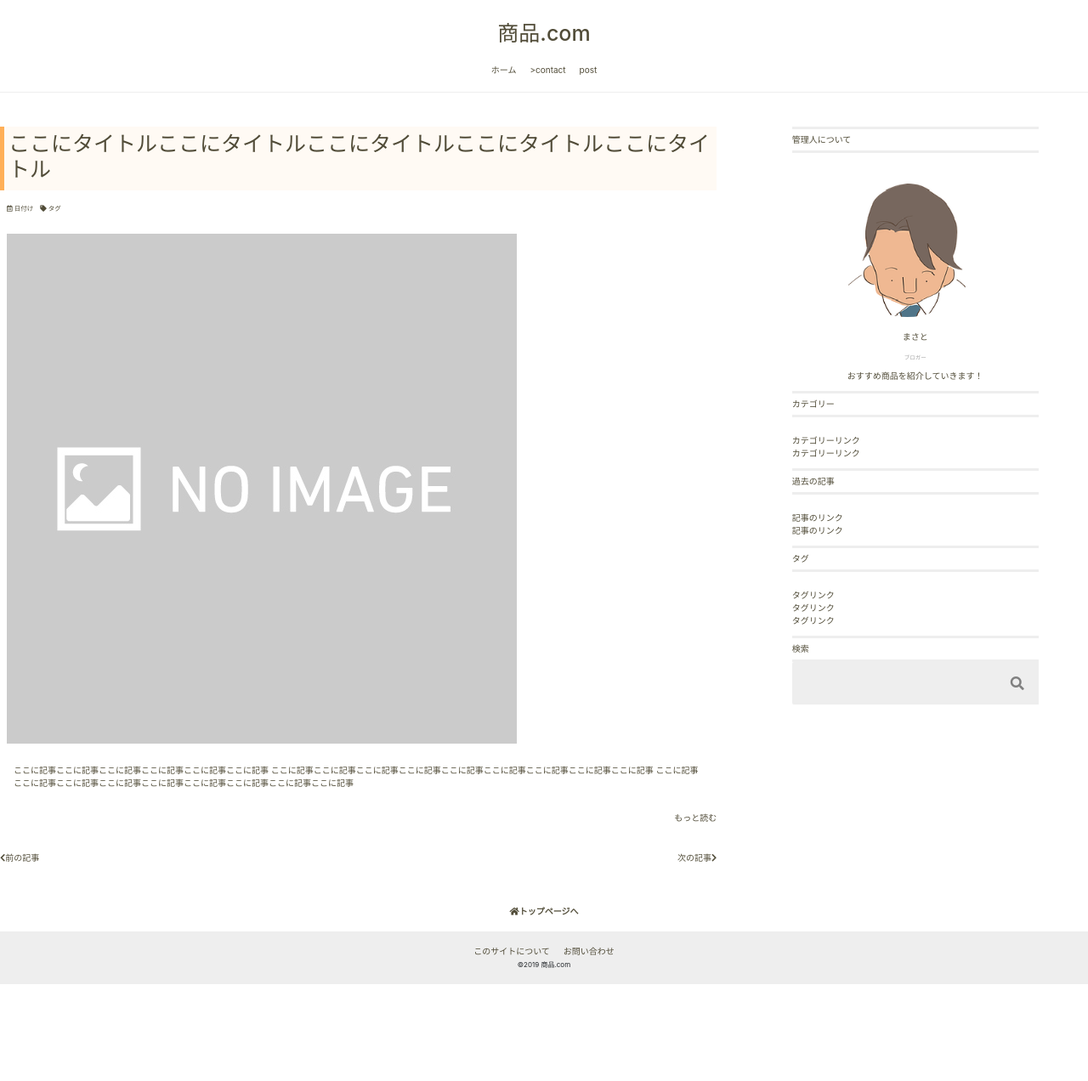
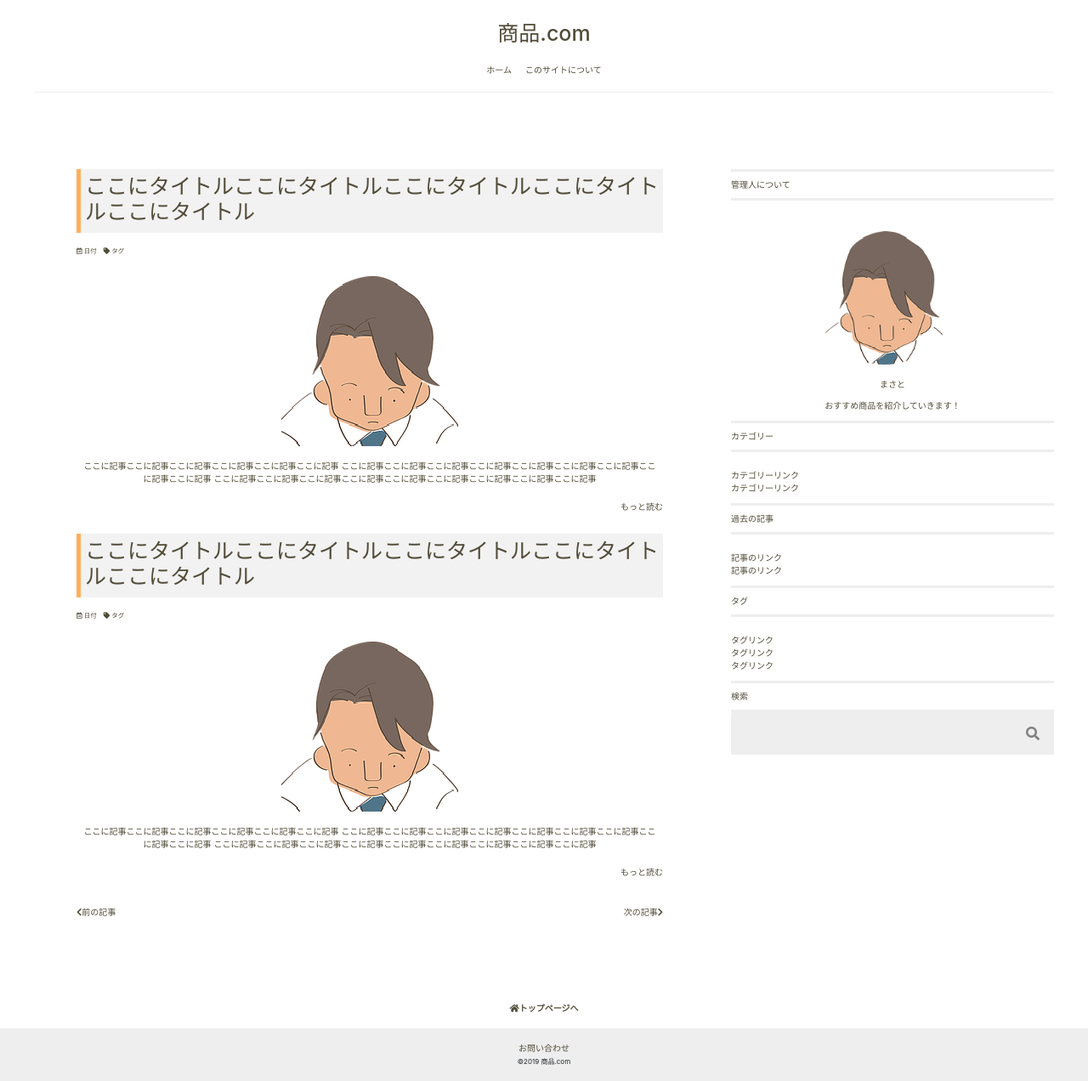
Before and after one commit to Tcs568/wp_blog, a PHP site: page / in a window 1280 px wide. Shown: the whole page at 85% size. Before the commit the page ends 1158 px from the top, so only its background shows below. Run offline with PHP 8.4, Linux system fonts and the light colour scheme; some libraries are stand-ins or nearby versions.

Commit message:
version-01

```diff
--- a/css/style.css
+++ b/css/style.css
@@ -9,31 +9,16 @@ body {
   font-size: 16em;
   line-height: 2;
 }
+/* text */
 h1 {
   font-size: 36px;
   font-size: calc(2.4rem + ((1vw - 0.64rem) * 2.1429)); /* 24px~36pxで可変*/
   line-height: 1.3;
 }
 h2 {
-  font-size: 24px; /* IE8以下とAndroid4.3以下用フォールバック */
+  font-size: 24px;
   font-size: calc(2rem + ((1vw - 0.64rem) * 0.7143)); /* 20px~24pxで可変*/
   line-height: 1.3;
-}
-/* 560px未満  */
-@media screen and (max-width: 559px) {
-  body {
-    line-height: 2;
-  }
-  h1 {
-    font-size: 2.4rem; /* 24px*/
-  }
-  h2 {
-    font-size: 2rem; /* 20px*/
-  }
-}
-.txtxs {
-  font-size: 0.65rem;
-  color: rgba(0, 0, 0, 0.35);
 }
 h1,
 h2,
@@ -47,14 +32,14 @@ h6 {
 p {
   margin: 0 0 8px 0;
 }
-li {
-  list-style-type: none;
-}
 a {
   color: #514c38 !important;
 }
 a:hover {
   text-decoration: none !important;
+}
+li {
+  list-style-type: none;
 }
 img {
   border: 0;
@@ -67,7 +52,8 @@ img {
 /* wrapper */
 .wrapper {
   color: #514c38;
-  max-width: 1300px;
+  max-width: 1200px;
+  width: 95%;
   margin: 0 auto;
   overflow: hidden;
 }
@@ -100,22 +86,12 @@ img {
 /* main */
 /* content */
 .content {
-  margin-top: 40px;
-}
-@media screen and (max-width: 559px) {
-  .content {
-    margin-top: 8px;
-  }
+  margin-top: 20px;
 }
 /* top */
 .top__inner {
   width: 100%;
   margin-top: 40px;
-}
-@media screen and (max-width: 559px) {
-  .top__inner {
-    margin-top: 8px;
-  }
 }
 .top__head {
   text-align: center;
@@ -129,24 +105,17 @@ img {
   width: 32px;
   height: 32px;
 }
-/* 560px未満  */
-@media screen and (max-width: 559px) {
-  .swiper-button-prev,
-  .swiper-button-next {
-    display: none;
-  }
-}
 /* post */
 .post__inner {
-  margin: 0 auto;
+  padding: 50px 50px;
 }
 .post__meta {
   display: flex;
   font-size: 0.75rem;
-  margin: 16px 0;
+  padding: 16px 0;
 }
 .meta__item {
-  padding: 0 8px;
+  padding-right: 8px;
 }
 /* post-nav */
 .post__nav {
@@ -155,16 +124,22 @@ img {
   justify-content: space-between;
 }
 /* article */
+.post__article {
+  margin-bottom: 24px;
+}
 .article__head {
   padding: 0.5em;
   color: #494949;
-  background: #fffaf4;
+  /* background: #fffaf4; */
+  background-color: #f2f2f2;
   border-left: solid 5px #ffaf58;
 }
+.article__thumb {
+  text-align: center;
+  padding: 8px;
+}
 .article__content {
-  padding: 16px;
-}
-.article__thumb {
+  text-align: center;
   padding: 8px;
 }
 .article__btn {
@@ -172,11 +147,10 @@ img {
 }
 /* sidebar */
 .sidebar__inner {
-  width: 290px;
-  margin: 0 auto;
+  padding: 50px 0;
 }
 .sidebar__head {
-  padding: 0.5em 0;
+  padding: 8px 0;
   margin-bottom: 20px;
   border-top: solid 3px #eee;
   border-bottom: solid 3px #eee;
@@ -188,7 +162,6 @@ img {
 /* profile */
 .profile__item {
   text-align: center;
-  margin-bottom: 8px;
 }
 .profile__thumb {
   width: 182px;
--- a/index.html
+++ b/index.html
@@ -39,13 +39,9 @@
               <li class="list__item">
                 <a class="list__link" href="/index.html">ホーム</a>
               </li>
-                            <!-- テスト -->
-                            <li class="list__item">
-                              <a class="list__link" href="/contact.html">>contact</a>
-                            </li>
-                            <li class="list__item">
-                              <a class="list__link" href="/post.html">post</a>
-                            </li>
+              <li class="list__item">
+                <a class="list__link" href="/index.html">このサイトについて</a>
+              </li>
         </div>
       </header>
       <!-- top -->
@@ -63,7 +59,7 @@
       <div class="content">
         <div class="row">
           <!-- post -->
-          <div class="col-sm-12 col-md-8">
+          <div class="col-sm-12 col-lg-8">
             <main id="main">
               <section id="post">
                 <div class="post__inner">
@@ -79,7 +75,7 @@
                       <div class="meta__date">
                         <span class="meta__item">
                           <i class="far fa-calendar-alt a-fw"></i>
-                          日付け
+                          日付
                         </span>
                       </div>
                       <div class="meta__tag">
@@ -90,7 +86,7 @@
                       </div>
                     </div>
                     <div class="article__thumb">
-                      <img width="840" src="img/no-img.jpg" alt="" />
+                      <img width="840" src="img/profile.png" alt="" />
                     </div>
                     <div class="article__content">
                       <p>
@@ -100,9 +96,45 @@
                       </p>
                     </div>
                     <div class="article__btn">
-                      <button><a href="">もっと読む</a></button>
+                      <button><a href="/post.html">もっと読む</a></button>
                     </div>
                   </article>
+                  <article class="post__article">
+                      <header class="article__head">
+                        <a href=""
+                          ><h1>
+                            ここにタイトルここにタイトルここにタイトルここにタイトルここにタイトル
+                          </h1></a
+                        >
+                      </header>
+                      <div class="post__meta">
+                        <div class="meta__date">
+                          <span class="meta__item">
+                            <i class="far fa-calendar-alt a-fw"></i>
+                            日付
+                          </span>
+                        </div>
+                        <div class="meta__tag">
+                          <span class="mata__item">
+                            <i class="fas fa-tag a-fw"></i>
+                            <a href="">タグ</a>
+                          </span>
+                        </div>
+                      </div>
+                      <div class="article__thumb">
+                        <img width="840" src="img/profile.png" alt="" />
+                      </div>
+                      <div class="article__content">
+                        <p>
+                          ここに記事ここに記事ここに記事ここに記事ここに記事ここに記事
+                          ここに記事ここに記事ここに記事ここに記事ここに記事ここに記事ここに記事ここに記事ここに記事
+                          ここに記事ここに記事ここに記事ここに記事ここに記事ここに記事ここに記事ここに記事ここに記事
+                        </p>
+                      </div>
+                      <div class="article__btn">
+                        <button><a href="/post.html">もっと読む</a></button>
+                      </div>
+                    </article>
                   <div class="post__nav">
                     <div class="post__prev">
                       <span
@@ -122,7 +154,7 @@
             </main>
           </div>
           <!-- sidebar -->
-          <div class="col-sm-12 col-md-4">
+          <div class="col-sm-12 col-lg-4">
             <aside id="sidebar-wiget">
               <div class="sidebar__inner">
                 <div class="sidebar__box">
@@ -131,9 +163,8 @@
                     <div class="profile__thumb">
                       <img src="img/profile.png" alt="" class="profile__img" />
                     </div>
-                    <div class="profile__item"><span>まさと </span></div>
+                    <div class="profile__item"><p>まさと</p></div>
                     <div class="profile__item">
-                      <span class="txtxs">ブロガー</span>
                     </div>
                     <div class="profile__item">
                       <p>
@@ -206,9 +237,6 @@
         <div class="footer__content">
           <ul class="footer__nav">
             <li class="footer__list">
-              <a class="list__link" href="">このサイトについて</a>
-            </li>
-            <li class="footer__list">
               <a class="list__link" href="/contact.html">お問い合わせ</a>
             </li>
           </ul>
```
Also changed, not shown: other parts of css/style.css (+41 -4 lines), contact.html (+6 -17 lines), post.html (+8 -19 lines).
